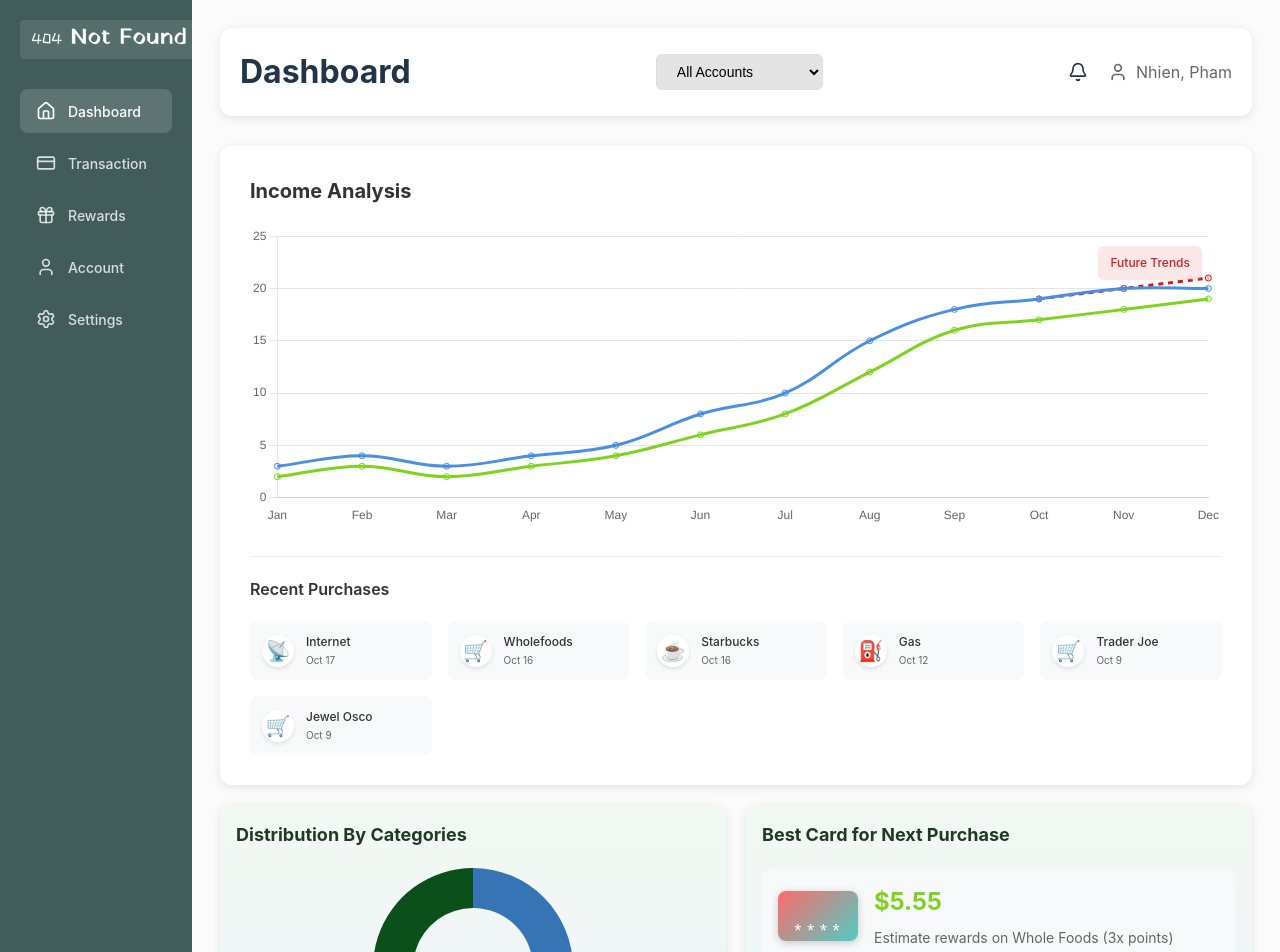
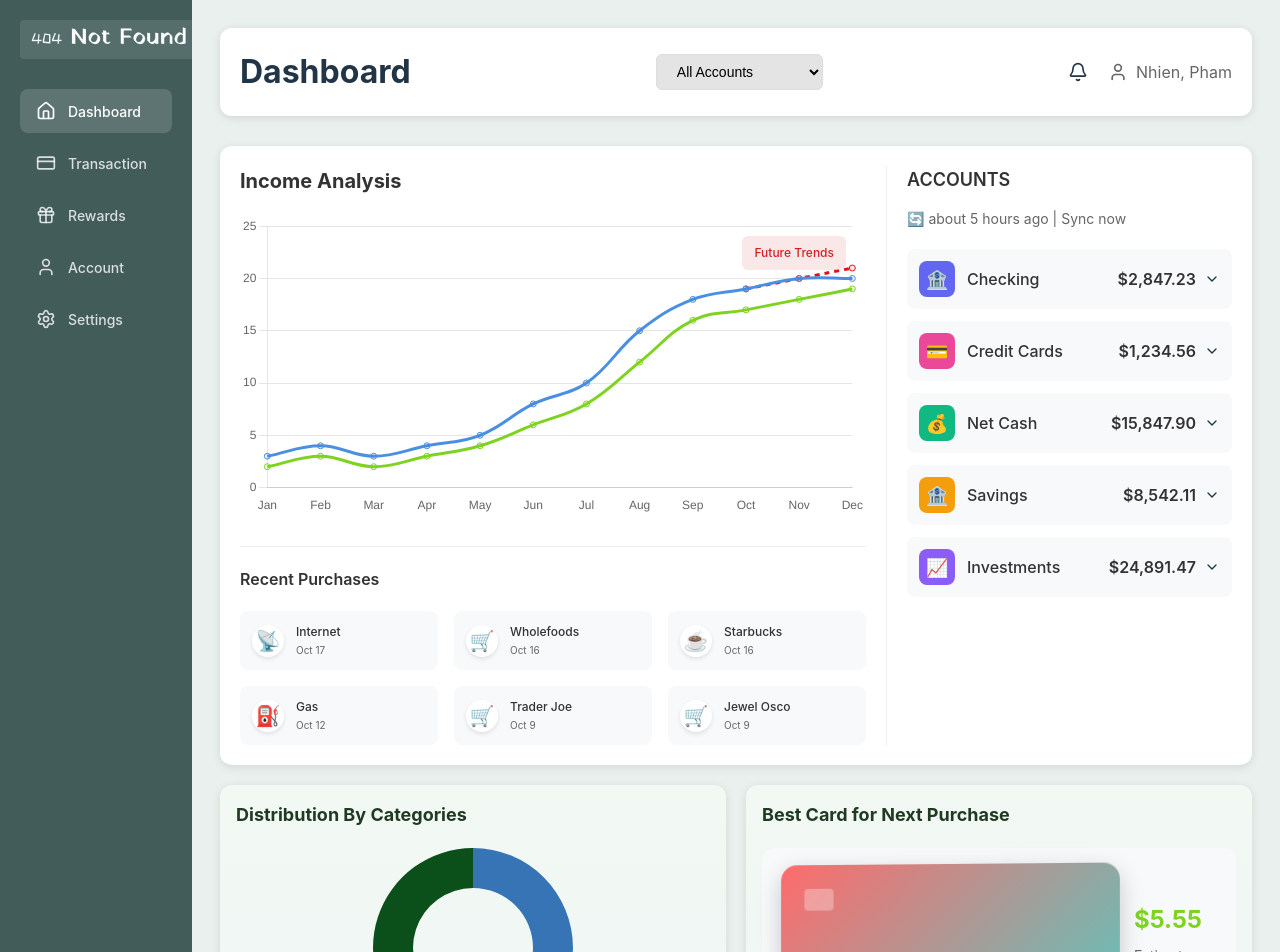
Before and after one commit to ch6rles/spendtracker_cs100, a React (Vite) app: page / in a window 1280 px wide. Shown: the top 952 px of the page. Built offline with nearby package versions, Linux system fonts and the light colour scheme.

Commit message:
I just change the rewards dashboard

```diff
--- a/src/components/Dashboard.css
+++ b/src/components/Dashboard.css
@@ -1,7 +1,7 @@
 .dashboard {
   flex: 1;
   padding: 28px;
-  background-color: rgba(255, 255, 255, 0.634);
+  background-color: #e9f0ed;
   min-height: 100vh;
 }
 
@@ -61,8 +61,108 @@
 .chart-section {
   background: white;
   border-radius: 12px;
-  padding: 30px;
+  padding: 20px;
   box-shadow: 0 2px 10px rgba(0, 0, 0, 0.1);
+  display: flex;
+  gap: 20px;
+  flex-wrap: wrap;
+  min-height: 500px;
+}
+
+.income-analysis {
+  flex: 1 1 580px;
+  /* grow | shrink | basis */
+  min-width: 0;
+  /* Prevents flex item from overflowing */
+  max-width: 100%;
+}
+
+.accounts-section {
+  flex: 1 1 300px;
+  /* grow | shrink | basis */
+  min-width: 280px;
+  max-width: 100%;
+  padding-left: 20px;
+  border-left: 1px solid #eee;
+}
+
+@media (max-width: 1200px) {
+  .chart-section {
+    flex-direction: column;
+    padding: 15px;
+  }
+
+  .accounts-section {
+    border-left: none;
+    border-top: 1px solid #eee;
+    padding-left: 0;
+    padding-top: 20px;
+  }
+}
+
+.accounts-section h3 {
+  color: #333;
+  margin: 0 0 15px 0;
+  font-size: 18px;
+  font-weight: 600;
+}
+
+.sync-info {
+  color: #666;
+  font-size: 14px;
+  margin-bottom: 20px;
+}
+
+.accounts-list {
+  display: flex;
+  flex-direction: column;
+  gap: 12px;
+}
+
+.account-item {
+  display: flex;
+  justify-content: space-between;
+  align-items: center;
+  padding: 12px;
+  background: #f8f9fa;
+  border-radius: 8px;
+  transition: background-color 0.2s;
+}
+
+.account-item:hover {
+  background: #f0f1f2;
+}
+
+.account-info {
+  display: flex;
+  align-items: center;
+  gap: 12px;
+}
+
+.account-icon {
+  width: 36px;
+  height: 36px;
+  border-radius: 8px;
+  display: flex;
+  align-items: center;
+  justify-content: center;
+  font-size: 18px;
+}
+
+.account-name {
+  font-weight: 500;
+  color: #333;
+}
+
+.account-balance-section {
+  display: flex;
+  align-items: center;
+  gap: 8px;
+}
+
+.account-balance {
+  font-weight: 600;
+  color: #333;
 }
 
 .income-analysis h2 {
@@ -75,6 +175,32 @@
   position: relative;
   height: 300px;
   width: 100%;
+  min-height: 250px;
+  max-height: 400px;
+}
+
+@media (max-width: 768px) {
+  .chart-container {
+    height: 250px;
+  }
+
+  .account-item {
+    padding: 10px;
+  }
+
+  .account-icon {
+    width: 32px;
+    height: 32px;
+    font-size: 16px;
+  }
+
+  .account-balance {
+    font-size: 14px;
+  }
+
+  .dashboard {
+    padding: 15px;
+  }
 }
 
 .future-trends-label {
--- a/src/components/Dashboard.tsx
+++ b/src/components/Dashboard.tsx
@@ -10,7 +10,7 @@ import {
   ArcElement,
 } from 'chart.js'
 import { Line, Doughnut } from 'react-chartjs-2'
-import { Bell, User } from 'lucide-react'
+import { Bell, User, ChevronDown } from 'lucide-react'
 import { getRecentTransactionIcons } from '../data/transactions'
 import './Dashboard.css'
 
@@ -78,6 +78,50 @@ export function Dashboard({ onNavigate }: DashboardProps) {
     ],
   }
 
+
+
+
+
+  // mock account data
+  const accounts = [
+    {
+      name: 'Checking',
+      balance: '$2,847.23',
+      icon: '🏦',
+      type: 'checking',
+      color: '#6366f1'
+    },
+    {
+      name: 'Credit Cards',
+      balance: '$1,234.56',
+      icon: '💳',
+      type: 'credit',
+      color: '#ec4899'
+    },
+    {
+      name: 'Net Cash',
+      balance: '$15,847.90',
+      icon: '💰',
+      type: 'cash',
+      color: '#10b981'
+    },
+    {
+      name: 'Savings',
+      balance: '$8,542.11',
+      icon: '🏦',
+      type: 'savings',
+      color: '#f59e0b'
+    },
+    {
+      name: 'Investments',
+      balance: '$24,891.47',
+      icon: '📈',
+      type: 'investment',
+      color: '#8b5cf6'
+    }
+  ];
+
+
   const bestCards = [
     {
       name: 'Estimate rewards on Whole Foods (3x points)',
@@ -101,6 +145,7 @@ export function Dashboard({ onNavigate }: DashboardProps) {
       <header className="dashboard-header">
         <h1>Dashboard</h1>
         <div className="header-left">
+
           <select className="account-selector">
             <option>All Accounts</option>
             <option>Checking Account</option>
@@ -170,6 +215,31 @@ export function Dashboard({ onNavigate }: DashboardProps) {
               </div>
             </div>
           </div>
+
+
+          <div className="accounts-section">
+            <h3>ACCOUNTS</h3>
+            <div className="sync-info">
+              <span>🔄 about 5 hours ago | Sync now</span>
+            </div>
+
+            <div className="accounts-list">
+              {accounts.map((account, index) => (
+                <div key={index} className="account-item">
+                  <div className="account-info">
+                    <div className="account-icon" style={{ backgroundColor: account.color }}>
+                      {account.icon}
+                    </div>
+                    <span className="account-name">{account.name}</span>
+                  </div>
+                  <div className="account-balance-section">
+                    <span className="account-balance">{account.balance}</span>
+                    <ChevronDown size={16} />
+                  </div>
+                </div>
+              ))}
+            </div>
+          </div>
         </div>
 
         <div className="bottom-section">
--- a/src/components/Rewards.css
+++ b/src/components/Rewards.css
@@ -1,7 +1,7 @@
 .rewards {
   flex: 1;
   padding: 20px;
-  background-color: #88dd27;
+  background-color: #e9f0ed;
   min-height: 100vh;
 }
 
@@ -43,21 +43,118 @@
   box-shadow: 0 2px 10px rgba(0, 0, 0, 0.1);
 }
 
-.debit-card-section h2 {
+.cards-section {
+  display: flex;
+  flex-direction: column;
+  gap: 40px;
+}
+
+.card-rewards-group {
+  background: white;
+  border-radius: 16px;
+  padding: 30px;
+  box-shadow: 0 2px 15px rgba(0, 0, 0, 0.08);
+  display: flex;
+  gap: 40px;
+  align-items: flex-start;
+}
+
+.card-section {
+  flex: 0 0 auto;
+}
+
+.card-section h2 {
   color: #333;
-  margin: 0 0 30px 0;
+  margin: 0 0 20px 0;
   font-size: 22px;
   font-weight: 600;
 }
 
-.rewards-layout {
+.card-visual {
+  width: 340px;
+  height: 200px;
+  border-radius: 16px;
+  position: relative;
   display: flex;
-  align-items: flex-start;
-  gap: 40px;
+  flex-direction: column;
+  justify-content: space-between;
+  padding: 24px;
+  color: white;
+  box-shadow: 0 8px 25px rgba(0, 0, 0, 0.2);
+  transform: perspective(1000px) rotateY(-5deg);
+  transition: transform 0.3s ease;
+  margin-bottom: 30px;
 }
 
-.main-card {
-  flex-shrink: 0;
+.card-visual:hover {
+  transform: perspective(1000px) rotateY(0deg) translateY(-5px);
+}
+
+.card-type {
+  font-size: 14px;
+  text-transform: uppercase;
+  letter-spacing: 1px;
+  opacity: 0.8;
+}
+
+.reward-cards {
+  display: grid;
+  grid-template-columns: repeat(2, minmax(250px, 1fr));
+  gap: 20px;
+  flex: 1;
+  max-width: calc(100% - 380px);
+}
+
+.reward-item {
+  background: white;
+  border-radius: 12px;
+  padding: 20px;
+  box-shadow: 0 2px 15px rgba(0, 0, 0, 0.08);
+  transition: transform 0.2s ease, box-shadow 0.2s ease;
+  cursor: pointer;
+  position: relative;
+  overflow: hidden;
+}
+
+.reward-item::before {
+  content: '';
+  position: absolute;
+  top: 0;
+  left: 0;
+  width: 100%;
+  height: 4px;
+  background: var(--card-color, linear-gradient(135deg, #FF6B6B, #4ECDC4));
+}
+
+.reward-item:hover {
+  transform: translateY(-5px);
+  box-shadow: 0 8px 20px rgba(0, 0, 0, 0.12);
+}
+
+.reward-amount {
+  font-size: 24px;
+  font-weight: 600;
+  color: #2d5a27;
+  margin-bottom: 8px;
+}
+
+.reward-description {
+  color: #666;
+  font-size: 14px;
+  line-height: 1.4;
+  margin-bottom: 12px;
+}
+
+.reward-category {
+  display: inline-block;
+  padding: 4px 10px;
+  background-color: #f5f5f5;
+  border-radius: 12px;
+  font-size: 12px;
+  font-weight: 500;
+  color: #555;
+  text-transform: uppercase;
+  letter-spacing: 0.5px;
 }
 
 .card-visual.main {
@@ -137,24 +234,45 @@
   line-height: 1.4;
 }
 
-@media (max-width: 768px) {
-  .rewards-layout {
+@media (max-width: 1200px) {
+  .card-rewards-group {
+    flex-direction: column;
+  }
+
+  .reward-cards {
+    max-width: 100%;
+    grid-template-columns: repeat(auto-fill, minmax(250px, 1fr));
+    padding-top: 20px;
+  }
+
+  .card-section {
+    width: 100%;
+    display: flex;
     flex-direction: column;
     align-items: center;
-    gap: 30px;
+  }
+}
+
+@media (max-width: 768px) {
+  .rewards {
+    padding: 15px;
   }
 
-  .card-visual.main {
-    width: 250px;
-    height: 155px;
+  .card-visual {
+    width: 300px;
+    height: 180px;
     transform: none;
   }
 
-  .card-visual.main:hover {
+  .card-visual:hover {
     transform: translateY(-5px);
   }
 
   .reward-cards {
-    width: 100%;
+    grid-template-columns: 1fr;
+  }
+
+  .card-rewards-group {
+    padding: 20px;
   }
 }
--- a/src/components/Rewards.tsx
+++ b/src/components/Rewards.tsx
@@ -4,15 +4,68 @@ import './Rewards.css'
 export function Rewards() {
   const rewardCards = [
     {
-      name: 'Estimate rewards on Whole Foods (3x points)',
+      cardName: 'Chase Sapphire Preferred',
+      cardType: 'Visa Signature',
+      cardColor: 'linear-gradient(135deg, #1a1f71, #0b0b45)',
+      cardLogo: 'VISA',
+      lastFourDigits: '4123',
+      rewards: [
+        {
+          name: 'Grocery Shopping at Whole Foods (3x points)',
           reward: '$5.55',
           color: 'linear-gradient(135deg, #FF6B6B, #4ECDC4)',
+          category: 'Grocery'
         },
         {
-      name: 'Estimate rewards on Whole Foods (3x points)',
-      reward: '$5.55',
+          name: 'Gas Station Shell (5% cashback)',
+          reward: '$3.27',
           color: 'linear-gradient(135deg, #96CEB4, #FECA57)',
+          category: 'Gas'
+        }
+      ]
     },
+    {
+      cardName: 'American Express Gold',
+      cardType: 'American Express',
+      cardColor: 'linear-gradient(135deg, #ffd700, #b8860b)',
+      cardLogo: 'AMEX',
+      lastFourDigits: '3456',
+      rewards: [
+        {
+          name: 'Amazon Online Shopping (2x points)',
+          reward: '$4.98',
+          color: 'linear-gradient(135deg, #4ECDC4, #45B7D1)',
+          category: 'Online Shopping'
+        },
+        {
+          name: 'Starbucks Coffee (4x points)',
+          reward: '$2.80',
+          color: 'linear-gradient(135deg, #FF9A9E, #FAD0C4)',
+          category: 'Dining'
+        }
+      ]
+    },
+    {
+      cardName: 'Capital One Venture',
+      cardType: 'Mastercard',
+      cardColor: 'linear-gradient(135deg, #2d5a27, #4a7c59)',
+      cardLogo: 'MASTERCARD',
+      lastFourDigits: '7890',
+      rewards: [
+        {
+          name: 'Target Shopping (2.5x points)',
+          reward: '$3.75',
+          color: 'linear-gradient(135deg, #A1C4FD, #C2E9FB)',
+          category: 'Retail'
+        },
+        {
+          name: 'Netflix Subscription (3x points)',
+          reward: '$1.50',
+          color: 'linear-gradient(135deg, #FF6B6B, #556270)',
+          category: 'Entertainment'
+        }
+      ]
+    }
   ]
 
   return (
@@ -31,29 +84,36 @@ export function Rewards() {
       </header>
 
       <div className="rewards-content">
-        <div className="debit-card-section">
-          <h2>Debit Visa Card</h2>
-
-          <div className="rewards-layout">
-            <div className="main-card">
-              <div className="card-visual main">
+        <div className="cards-section">
+          {rewardCards.map((card, index) => (
+            <div key={index} className="card-rewards-group">
+              <div className="card-section">
+                <h2>{card.cardName}</h2>
+                <div className="card-visual" style={{ background: card.cardColor }}>
                   <div className="card-chip"></div>
-                <div className="card-number">**** **** **** ****</div>
-                <div className="card-logo">VISA</div>
+                  <div className="card-number">**** **** **** {card.lastFourDigits}</div>
+                  <div className="card-type">{card.cardType}</div>
+                  <div className="card-logo">{card.cardLogo}</div>
                 </div>
               </div>
 
               <div className="reward-cards">
-              {rewardCards.map((card, index) => (
-                <div key={index} className="reward-item">
-                  <div className="reward-amount">{card.reward}</div>
-                  <div className="reward-description">{card.name}</div>
+                {card.rewards.map((reward, rewardIndex) => (
+                  <div
+                    key={rewardIndex}
+                    className="reward-item"
+                    style={{ '--card-color': reward.color } as React.CSSProperties}
+                  >
+                    <div className="reward-amount">{reward.reward}</div>
+                    <div className="reward-description">{reward.name}</div>
+                    <div className="reward-category">{reward.category}</div>
+                  </div>
+                ))}
+              </div>
             </div>
           ))}
         </div>
       </div>
     </div>
-      </div>
-    </div>
   )
 }
--- a/src/components/Sidebar.tsx
+++ b/src/components/Sidebar.tsx
@@ -1,4 +1,4 @@
-import { Home, CreditCard, Gift, User, Settings, Search } from 'lucide-react'
+import { Home, CreditCard, Gift, User, Settings} from 'lucide-react'
 import './Sidebar.css'
 
 type ActiveTab = 'dashboard' | 'transactions' | 'rewards' | 'account' | 'settings'
--- a/src/components/Transactions.css
+++ b/src/components/Transactions.css
@@ -1,7 +1,7 @@
 .transactions {
   flex: 1;
   padding: 20px;
-  background-color: 114A12;
+  background-color: #e9f0ed;
   min-height: 100vh;
 }
 
@@ -186,6 +186,7 @@
 }
 
 @media (max-width: 1024px) {
+
   .table-header,
   .table-row {
     grid-template-columns: 1fr 2fr 1fr;
```
Lines whose indentation alone changed are shown as unchanged.
